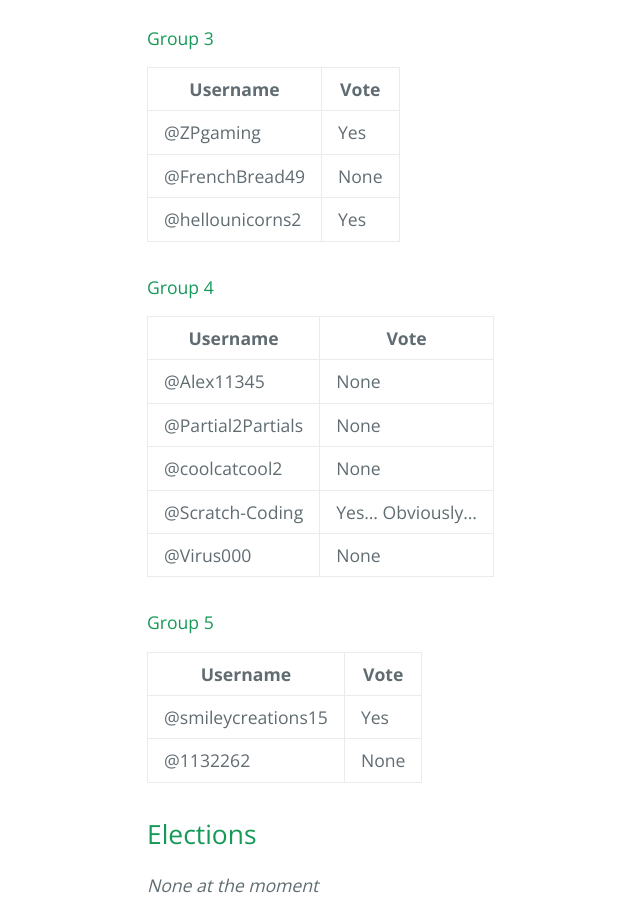
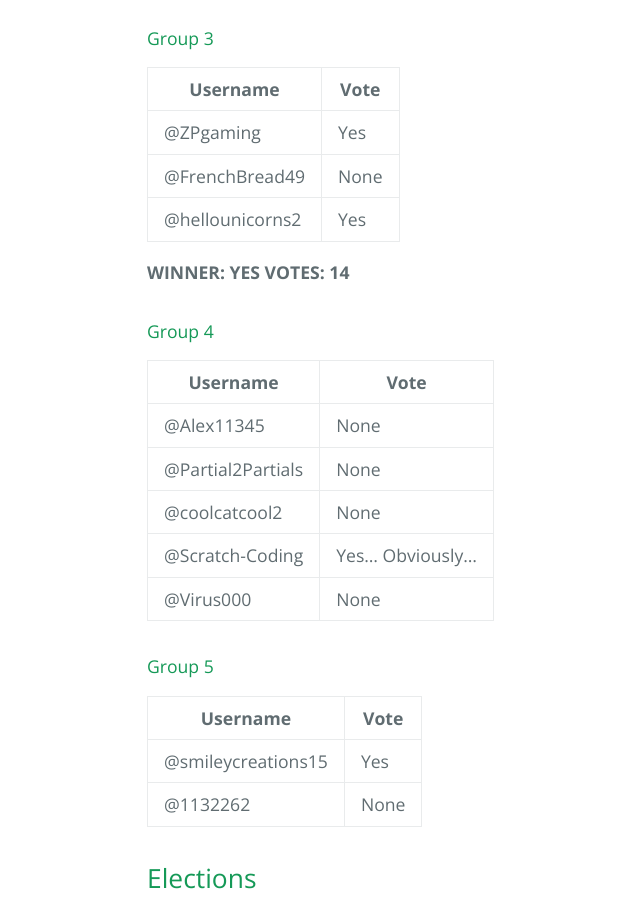
Before and after one commit to AlphaZetta/ShopBux-Vote, a Jekyll site: the page built from index.md, in a window 1280 px wide and 900 px high, scrolled down 1104 px. Shown: the whole window, without its empty margins (77-717 px from the left). Built offline with Jekyll 4.4.1, drawn with Linux system fonts in a browser that asks for light colours; the repository's description, which GitHub fills in, is left out; our own code applies the rules of GitHub Pages for plain Markdown files.

Commit message:
Update index.md

```diff
--- a/index.md
+++ b/index.md
@@ -32,6 +32,9 @@ Username | Vote
 @FrenchBread49 | None
 @hellounicorns2 | Yes
 
+**WINNER: YES**
+**VOTES: 14**
+
 #### Group 4
 
 Username | Vote
```
